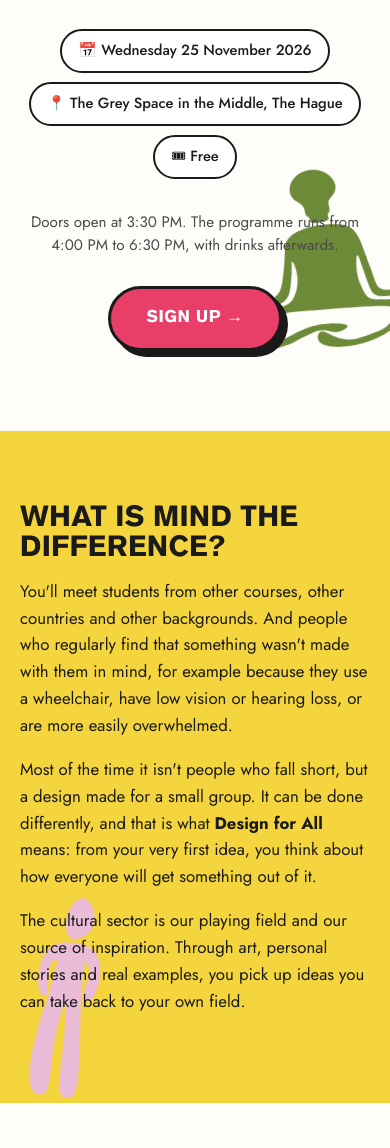
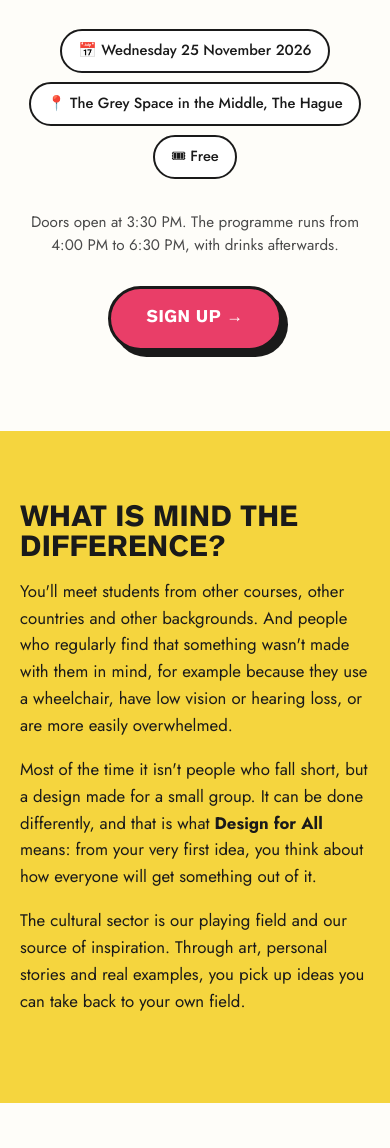
Before and after one commit to DaveNickVerwey/mindthedifference, a plain HTML site: page index.html in a window 390 px wide. Shown: the part 567-1715 px from the top of the page. Drawn offline with Linux system fonts and the light colour scheme.

Commit message:
Poppetjes verbergen op mobiel

```diff
--- a/index.html
+++ b/index.html
@@ -262,11 +262,8 @@
     section.hero, section.over, section.challenge, section.voorwie {
       position: relative; overflow: hidden;
     }
-    @media (max-width: 720px) {
-      .hero .poppetje-accent { width: 180px; right: -20px; bottom: -20px; }
-      .over .poppetje-accent { width: 180px; left: -25px; bottom: -30px; }
-      .challenge .poppetje-accent { width: 100px; left: 1rem; top: 1rem; }
-      .voorwie .poppetje-accent { width: 120px; right: -15px; top: 1rem; }
+       @media (max-width: 720px) {
+      .poppetje-accent { display: none; }
     }
 
     /* ─── Over het event ─── */
```
